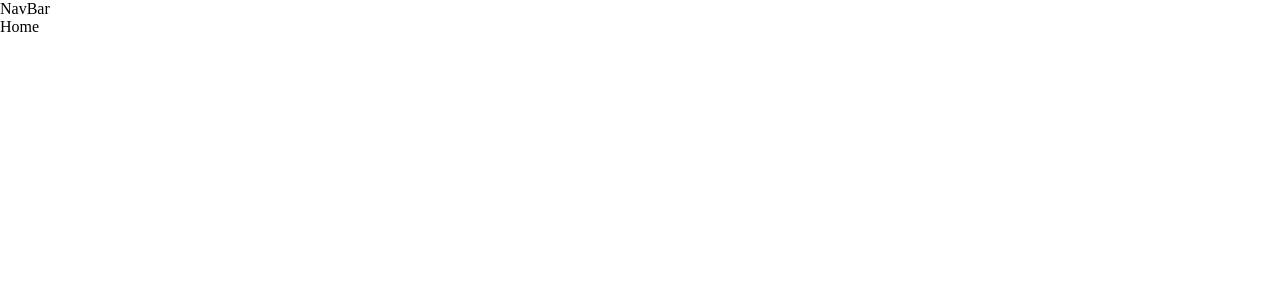
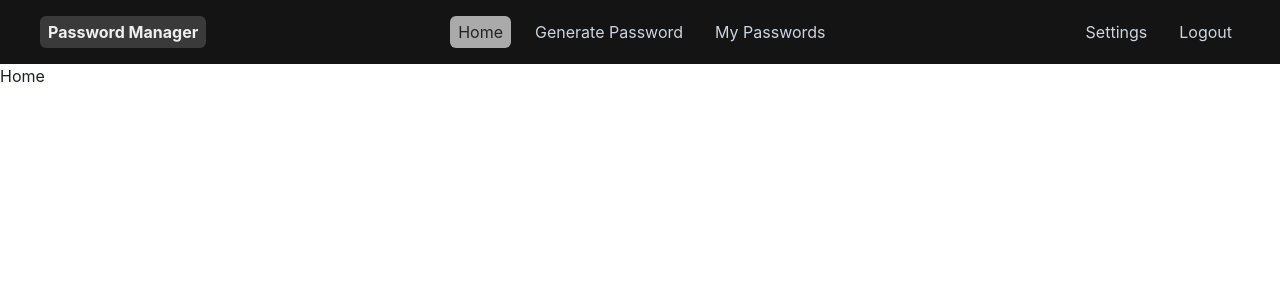
Before and after one commit to bryanfernandez-eng/password-manager, a React (Vite) app in the folder frontend/: page / in a window 1280 px wide. Shown: the top 300 px of the page. Built offline with nearby package versions, Linux system fonts and the light colour scheme.

Commit message:
Added responsive navbar component

```diff
--- a/frontend/package.json
+++ b/frontend/package.json
@@ -10,7 +10,12 @@
     "preview": "vite preview"
   },
   "dependencies": {
+    "@chakra-ui/icons": "^2.2.4",
+    "@chakra-ui/react": "^2.10.5",
+    "@emotion/react": "^11.14.0",
+    "@emotion/styled": "^11.14.0",
     "axios": "^1.7.9",
+    "framer-motion": "^12.0.1",
     "react": "^18.3.1",
     "react-dom": "^18.3.1",
     "react-router-dom": "^7.1.1"
--- a/frontend/src/App.jsx
+++ b/frontend/src/App.jsx
@@ -4,9 +4,11 @@ import PasswordPage from "./pages/PasswordPage/PasswordPage";
 import NavBar from "./components/NavBar/NavBar";
 import SignupPage from "./pages/SignupPage/SignupPage";
 import LoginPage from "./pages/LoginPage/LoginPage";
+import { ChakraProvider } from "@chakra-ui/react";
 
 function App() {
   return (
+    <ChakraProvider>
       <div>
         <NavBar />
         <Routes>
@@ -16,6 +18,7 @@ function App() {
           <Route path="/login" element={<LoginPage />} />
         </Routes>
       </div>
+    </ChakraProvider>
   );
 }
 
--- a/frontend/src/components/NavBar/NavBar.jsx
+++ b/frontend/src/components/NavBar/NavBar.jsx
@@ -1,5 +1,128 @@
-function NavBar() {
-  return <div>NavBar</div>;
-}
+import React from "react";
+import {
+  Box,
+  Flex,
+  HStack,
+  Link,
+  IconButton,
+  useDisclosure,
+  Stack,
+} from "@chakra-ui/react";
+import { HamburgerIcon, CloseIcon } from "@chakra-ui/icons";
+import { useLocation } from "react-router-dom"; // Import useLocation
+import { Link as RouterLink } from "react-router-dom"; // Import React Router's Link
 
-export default NavBar;
+const Navbar = () => {
+  const { isOpen, onOpen, onClose } = useDisclosure();
+  const location = useLocation(); // Get the current location
+
+  const centerLinks = ["Home", "Generate Password", "My Passwords"];
+  const rightLinks = ["Settings", "Logout"];
+
+  const NavLink = ({ children }) => {
+    // Generate the href dynamically
+    const generateHref = (linkName) => {
+      if (linkName === "Home") return "/";
+      return `/${linkName.toLowerCase().replace(/\s+/g, "-")}`;
+    };
+
+    const href = generateHref(children);
+    const isActive = location.pathname === href; // Check if the current route matches the href
+
+    return (
+      <Link
+        px={2}
+        py={1}
+        rounded={"md"}
+        href={href}
+        bg={isActive ? "whiteAlpha.700" : "transparent"} // Highlight active link
+        color={isActive ? "blackAlpha.800" : "gray.300"} // Change text color for active link
+        _hover={{
+          textDecoration: "none",
+          bg: "whiteAlpha.200",
+          color: "whiteAlpha.700",
+        }}
+      >
+        {children}
+      </Link>
+    );
+  };
+
+  return (
+    <Box backgroundColor="blackAlpha.900" px={10}>
+      <Flex h={16} alignItems={"center"} justifyContent={"space-between"}>
+        <Link
+          href="/"
+          _hover={{
+            textDecoration: "none",
+            backgroundColor: "whiteAlpha.400",
+          }}
+        >
+          <Box
+            color="whiteAlpha.900"
+            fontWeight="bold"
+            backgroundColor="whiteAlpha.300"
+            py={1}
+            px={2}
+            rounded={"md"}
+          >
+            Password Manager
+          </Box>
+        </Link>
+        <HStack
+          as={"nav"}
+          spacing={4}
+          display={{ base: "none", md: "flex" }}
+          color="whiteAlpha.900"
+        >
+          {centerLinks.map((link) => (
+            <NavLink key={link}>{link}</NavLink>
+          ))}
+        </HStack>
+
+        <HStack
+          as={"nav"}
+          spacing={4}
+          display={{ base: "none", md: "flex" }}
+          color="whiteAlpha.900"
+        >
+          {rightLinks.map((link) => (
+            <NavLink key={link}>{link}</NavLink>
+          ))}
+        </HStack>
+
+        {/* Mobile Menu Toggle */}
+        <IconButton
+          size={"md"}
+          icon={isOpen ? <CloseIcon /> : <HamburgerIcon />}
+          aria-label={"Toggle Navigation"}
+          display={{ md: "none" }}
+          bg={"none"}
+          color={"whiteAlpha.900"}
+          _hover={{
+            backgroundColor: "whiteAlpha.100",
+          }}
+          onClick={isOpen ? onClose : onOpen}
+        />
+      </Flex>
+
+      {/* Mobile Menu */}
+      {isOpen ? (
+        <Box pb={4} display={{ md: "none" }}>
+          <Stack color="whiteAlpha.900" as={"nav"} spacing={4}>
+            {centerLinks.map((link) => (
+              <NavLink key={link}>{link}</NavLink>
+            ))}
+            <HStack color="whiteAlpha.900" as={"nav"} spacing={10}>
+              {rightLinks.map((link) => (
+                <NavLink key={link}>{link}</NavLink>
+              ))}
+            </HStack>
+          </Stack>
+        </Box>
+      ) : null}
+    </Box>
+  );
+};
+
+export default Navbar;
```
Also changed, not shown: 1 other file (tests, documents, lock files or other folders). Lines whose indentation alone changed are shown as unchanged.
